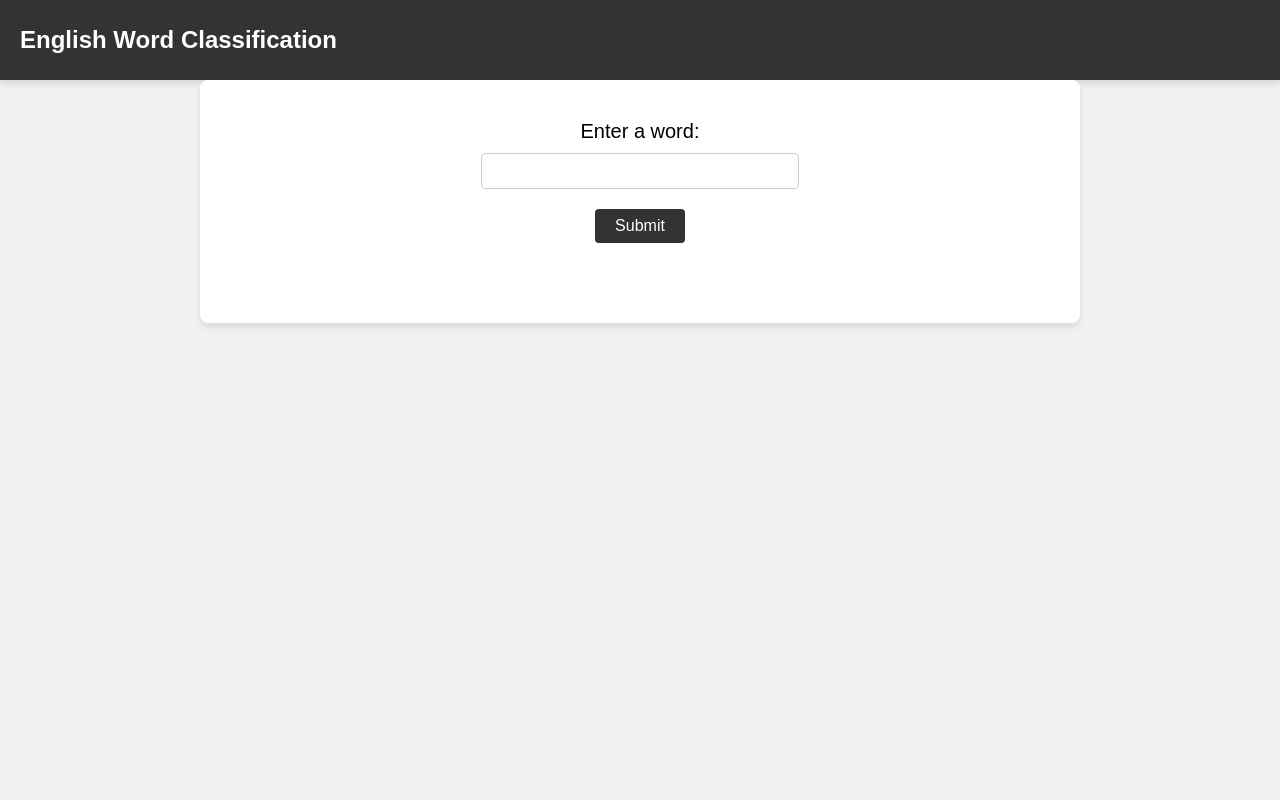
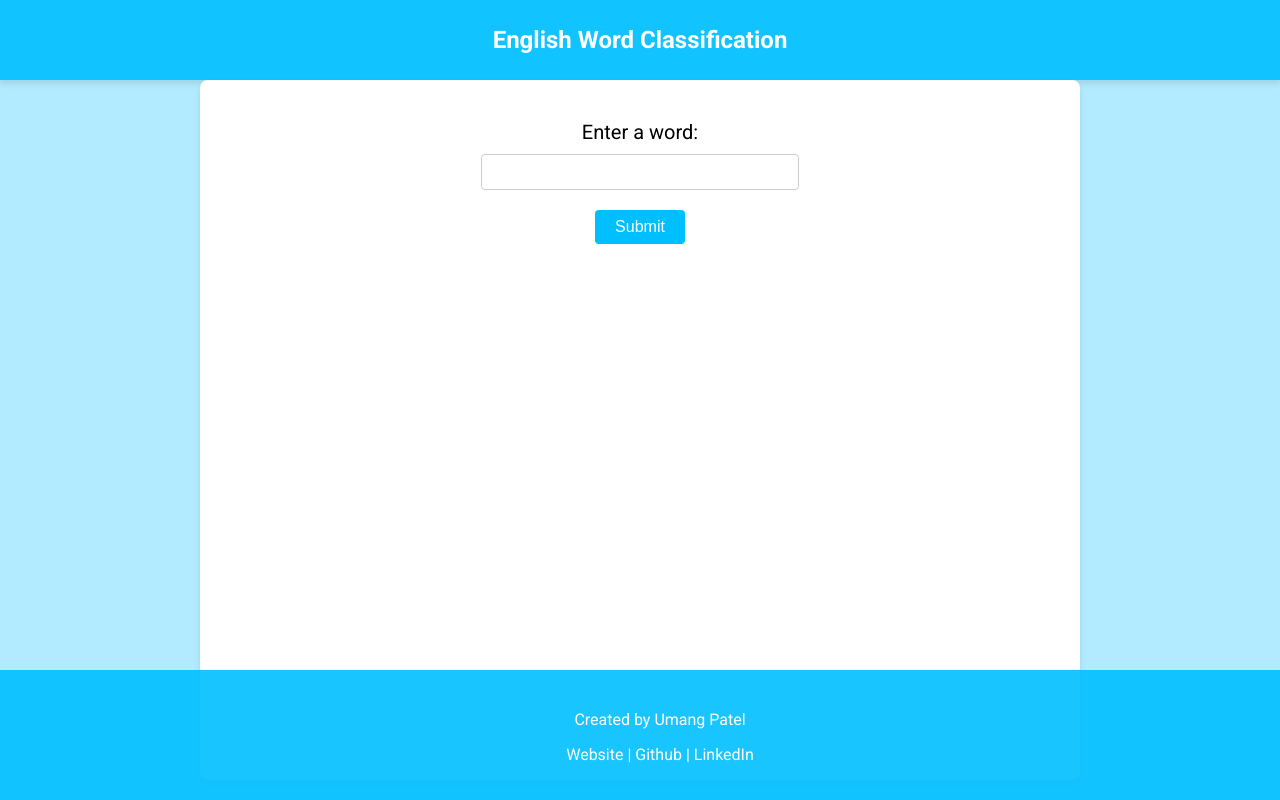
Before and after one commit to ukpatell/Word-or-Not, a FastAPI app: page / in a window 1280 px wide. Run offline with FastAPI, Linux system fonts and the light colour scheme; parts of the project's set-up code (start-up, migrations or seed data) failed here and were passed over.

Commit message:
updated webapp

```diff
--- a/templates/index.html
+++ b/templates/index.html
@@ -2,22 +2,27 @@
 <html>
 <head>
   <title>English Word Classification</title>
+  <meta content="width=device-width, initial-scale=1" name="viewport"/>
+  <link
+          href="https://fonts.googleapis.com/css?family=Roboto:300,400,500,700&display=swap"
+          rel="stylesheet"
+  />
   <style>
     body {
-			font-family: Arial, sans-serif;
       margin: 0;
-			padding: 0;
-			background-color: #f1f1f1;
+      font-family: "Roboto", sans-serif;
+      background-color: rgba(0, 191, 255, 0.3);
     }
 
-		nav {
-			background-color: #333;
-			color: white;
+    header {
+      background-color: rgba(0, 191, 255, 0.9);
+      color: #fff;
       display: flex;
       align-items: center;
       height: 80px;
       padding: 0 20px;
       box-shadow: 0 4px 6px rgba(0, 0, 0, 0.1);
+      justify-content: center;
     }
 
     h1 {
@@ -29,9 +34,20 @@
       max-width: 800px;
       margin: 0 auto;
       padding: 40px;
-			background-color: white;
+      background-color: #fff;
       box-shadow: 0 4px 6px rgba(0, 0, 0, 0.1);
       border-radius: 8px;
+      min-height: calc(100vh - 80px - 100px);
+    }
+
+    footer {
+      background-color: rgba(0, 191, 255, 0.9);
+      color: #fff;
+      text-align: center;
+      padding: 20px;
+      position: absolute;
+      bottom: 0;
+      width: 100%;
     }
 
     form {
@@ -60,8 +76,8 @@
     button {
       font-size: 16px;
       padding: 8px 20px;
-			background-color: #333;
-			color: white;
+      background-color: rgba(0, 191, 255, 200);;
+      color: #fff;
       border: none;
       border-radius: 4px;
       cursor: pointer;
@@ -69,7 +85,7 @@
     }
 
     button:hover {
-			background-color: #555;
+      background-color: navy;
     }
 
     .result {
@@ -77,22 +93,48 @@
       margin: 0;
       text-align: center;
     }
+
+    .author {
+      font-size: 16px;
+      margin-top: 20px;
+    }
+
+    .author a {
+      color: #fff;
+      text-decoration: none;
+    }
+
+    .author a:hover {
+      text-decoration: underline;
+    }
   </style>
 </head>
 <body>
-	<nav>
+<header>
   <h1>English Word Classification</h1>
-	</nav>
+</header>
 <main>
   <form id="form">
     <label for="text">Enter a word:</label>
-			<input type="text" id="text" name="text" required>
-			<button type="submit" onclick="submitForm()">Submit</button>
+    <input id="text" name="text" required type="text"/>
+    <button onclick="submitForm()" type="submit">Submit</button>
   </form>
   <div id="output">
     <p class="result"></p>
   </div>
 </main>
+<footer>
+  <div class="author">
+    <p>Created by Umang Patel</p>
+    <p>
+      <a href="https://ukpatell.com">Website</a>
+      <span> | </span>
+      <a href="https://github.com/ukpatell/Word-or-Not">Github</a>
+      <span> | </span>
+      <a href="https://linkedin.com/in/ukpatel">LinkedIn</a>
+    </p>
+  </div>
+</footer>
 <script>
   async function submitForm() {
     event.preventDefault();
```
Also changed, not shown: README.md. Lines whose indentation alone changed are shown as unchanged.
